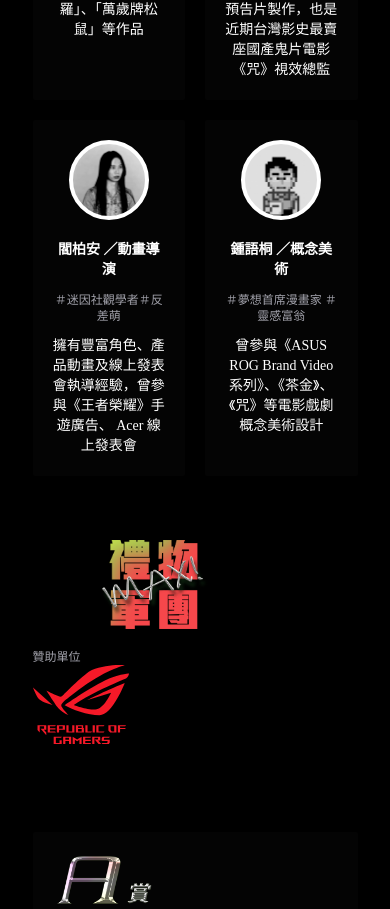
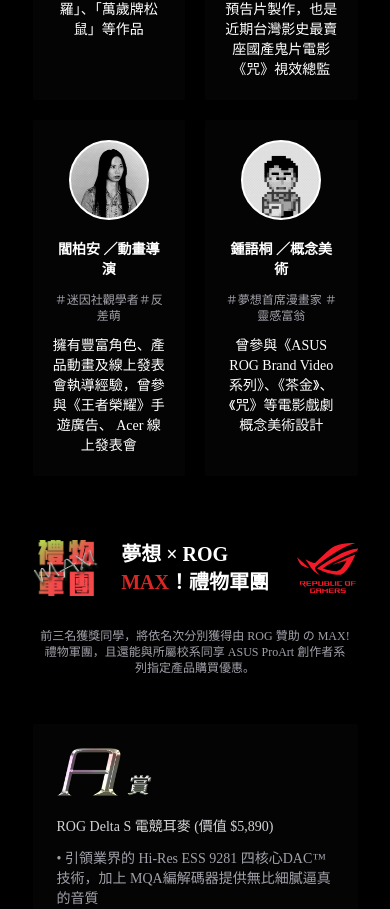
Before and after one commit to MoonShineVFX/msaward-2022-website, a React (Create React App) app: page / in a window 390 px wide. Shown: the part 4859-5768 px from the top of the page. Built offline with nearby package versions, Linux system fonts and the light colour scheme.

Commit message:
Updated rwd style

```diff
--- a/src/App/Header.js
+++ b/src/App/Header.js
@@ -1,8 +1,11 @@
 import React from 'react'
 function Header() {
   return (
-    <div name="home" className="header w-full "
+    <div name="home" className="header w-9/12 mx-auto"
     >
+      <div className='xs:hidden brightness-90 '>
+        <img src={process.env.PUBLIC_URL+'/images/header_bg.jpg'} alt="" />
+      </div>
 
     </div>
   )
--- a/src/App/Section4.js
+++ b/src/App/Section4.js
@@ -11,7 +11,7 @@
             return(
               <div key={id} className='w-full bg-[#ffffff04] rounded-sm p-5 text-center borderstyle borderstyle_draw '>
                 <div
-                  className='bg-cover bg-no-repeat bg-center w-20 h-20 rounded-full border-4 border-white mx-auto mb-5'
+                  className='bg-cover bg-no-repeat bg-center w-20 h-20 rounded-full border-2 border-white mx-auto mb-5'
                   style={{backgroundImage: `url(${process.env.PUBLIC_URL +'/images/master/p0'+id+'.png'})`}}
                 ></div>
                 <div className='text-sm font-bold'>{name} ／{title}</div>
--- a/src/App/Section5.js
+++ b/src/App/Section5.js
@@ -2,17 +2,21 @@
 
 function Section5() {
   return (
-    <div name="gift" className='w-9/12 text-white mx-auto w-full flex flex-col justify-center items-center  relative mt-64 xs:w-full xs:mt-16'>
-      <div className='flex w-3/5 justify-center items-center mb-16 xs:flex-col xs:w-5/6'>
-        {/* <div className='text-4xl font-bold'>夢想 × ROG <span className='text-red-600'>MAX</span>！禮物軍團</div>
-         */}
-        <div className='w-1/3 mr-20'>
-         <img src={process.env.PUBLIC_URL+'/images/max.png'} alt="" />
+    <div name="gift" className='w-9/12 text-white mx-auto flex flex-col justify-center items-center  relative mt-64 xs:w-full xs:mt-16'>
+      <div className='flex w-3/5 justify-between items-center mb-2  xs:w-5/6'>
+
+        <div className='flex items-center '>
+          <img src={process.env.PUBLIC_URL+'/images/max.png'} alt="" className='h-20 mr-5 xs:h-14'/>
+          <div className='text-4xl font-bold w-3/5 xs:text-xl'>夢想 × ROG <span className='text-red-600'>MAX</span>！禮物軍團</div>
+
         </div>
-        <div className='w-24 xs:mr-auto xs:mt-5'>
-          <div className='text-xs text-zinc-400'>贊助單位</div>
+        <div className='w-24  xs:mx-auto xs:mt-0 xs:w-20 '>
+          <div className='text-xs text-zinc-400 xs:hidden'>贊助單位</div>
           <img src={process.env.PUBLIC_URL+'/images/ROG_Logo.svg'} alt="" />
         </div>
+      </div>
+      <div className='w-2/5 text-xs text-center text-zinc-400 my-6 xs:w-4/5'>
+        前三名獲獎同學，將依名次分別獲得由 ROG 贊助 の MAX! 禮物軍團，且還能與所屬校系同享 ASUS ProArt 創作者系列指定產品購買優惠。
       </div>
       <div className='w-full my-6'>
         <div className='w-3/5 bg-[#ffffff04] rounded-sm p-6 ml-auto relative  mb-32 borderstyle borderstyle_center xs:w-5/6 xs:mx-auto xs:mb-20'>
@@ -89,7 +93,7 @@
 
           </div>
 
-          <div className='w-3/5 absolute top-12 -right-28 z-10 xs:w-full xs:right-0 xs:top-6 xs:relative xs:mx-auto'>
+          <div className='w-3/6 absolute top-10 -right-28 z-10 xs:w-full xs:right-0 xs:top-6 xs:relative xs:mx-auto'>
             <img src={process.env.PUBLIC_URL+'/images/gift/product3.png'} alt="" />
           </div>
 
--- a/src/index.css
+++ b/src/index.css
@@ -33,9 +33,7 @@
 .sideNavbar a.active{ color:rgb(255, 255, 255);}
 
 .header{
-  width: 100%;
-  aspect-ratio:16/7;
-  background: url('./assets/header_bg.jpg');
+
   background-repeat: no-repeat;
   background-position: top center;
   background-size: cover;
```
